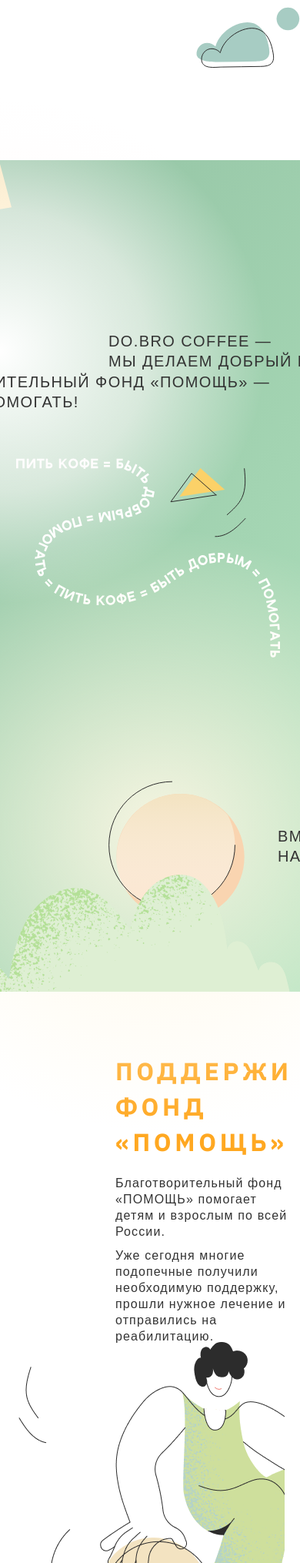
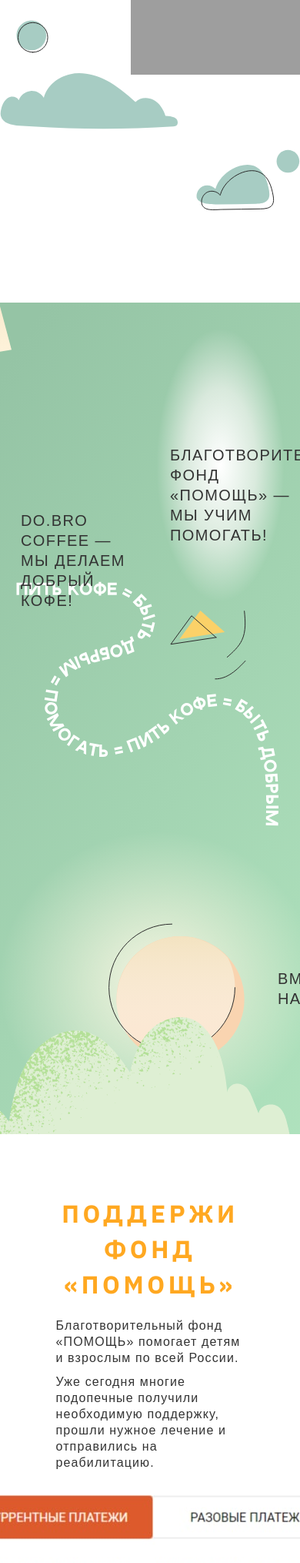
Before and after one commit to dmitrygil1/GH_Landing, a PHP site: page / in a window 390 px wide. Shown: the part 1000-3030 px from the top of the page at 77% size. Run offline with PHP 8.4, Linux system fonts and the light colour scheme; some web fonts are replaced; grey boxes are pictures that could not be loaded.

Commit message:
feat: add adaptive >768px

```diff
--- a/css/style.css
+++ b/css/style.css
@@ -896,6 +896,10 @@
   right: -2%;
 }
 
+svg.intro__wrapper__liltext{
+  display: none;
+}
+
 .footer {
   padding: 50px 0 135px;
   background: -o-linear-gradient(327.08deg, #95C4A5 5.35%, #B1E4BF 108.03%);
@@ -1009,8 +1013,6 @@
           box-shadow: 5px 4px 13px rgba(123, 184, 151, 0.95);
 }
 
-
-
 @media ( max-width: 1440px ) {
   .intro__item.intro__item-2 {
     left: auto;
@@ -1026,4 +1028,85 @@
   .wrapper {
     overflow: hidden;
   }
+  .support__form.js_support_form {
+    min-height: 100vw;
+  }
 }
+
+@media ( max-width: 1230px ) {
+  .support__content {
+    width: 50%;
+    margin: 0px;
+  }
+  .footer {
+    padding-bottom: 5vh;
+  }
+  .intro__wrapper::before {
+    width: 50vw;
+    height: 50vh;
+    top:0;
+  }
+  .intro__wrapper::after {
+    scale: 0.5;
+  }
+  .intro__item.intro__item-2 {
+    width: 40vw;
+  }
+  .intro__item.intro__item-1 {
+    left: 2%;
+    width: 30vw;
+    top: 25%;
+  }
+  .intro__item-1 {
+    top: 20vh;
+  }
+
+  .support__form {
+    margin: 0px;
+  }
+  .intro__item-2 {
+    top: 185px;
+  }
+}
+@media ( max-width: 1000px ) {
+  .header__btn.js_btn_support {
+    margin: 0px 20px 25px 20px;
+  }
+  .support__wrapper {
+    flex-direction: column;
+    align-items: center;
+    background-position:bottom 70px left 65px;
+    height: 1700px;
+    background-image: url("../images/support/adaptive_bg.png");
+    background-size: 580px ;
+  }
+
+  .support-social {
+    flex-direction: column;
+    padding: 180px 0 0 300px;
+  }
+  .support-social__list{
+    margin-left: 0;
+  }
+  .support__content {
+    width: 70%
+  }
+  .support__content .support__title {
+    text-align: center;
+  }
+  .hero__bg img:nth-child(1) {
+    top: 16px;
+    left: 374px;
+  }
+}
+
+  @media (max-width: 770px) {
+    svg.intro__wrapper__bigtext{
+      display: none;
+    }
+    svg.intro__wrapper__liltext{
+      display: block;
+      height: 857px;
+      width: 1099;
+    }
+  }
--- a/index.html
+++ b/index.html
@@ -82,7 +82,7 @@
                     <div class="header__logos">
                         <a class="header__logo" href="#"><img src="./images/logo-1.svg" alt="Лого"></a>
                         <a class="header__logo" href="#"><img src="./images/logo-2.svg" alt="Лого"></a>
-                        <a class="header__logo" href="#"><img src="./images/logo-3.png" alt="Лого"></a>
+                        <a class="header__logo" href="#"><img src="./images/logo-3.svg" alt="Лого"></a>
                     </div>
                 </div>
             </div>
@@ -112,7 +112,7 @@
             <section class="intro">
                 <div class="intro__container">
                     <div class="intro__wrapper">
-                        <svg width="1099" height="857" viewBox="0 0 1099 857" fill="none" xmlns="http://www.w3.org/2000/svg">
+                        <svg class="intro__wrapper__bigtext" width="1099" height="857" viewBox="0 0 1099 857" fill="none" xmlns="http://www.w3.org/2000/svg">
                             <path d="M3.304 17.8003V57.0003H11.536V25.9203H29.064V57.0003H37.296V17.7443L3.304 17.8003Z" fill="white"></path>
                             <path d="M46.5575 17.8003V57.0003H55.4055L73.2695 30.1763V57.0003H81.4455V17.8003H72.5975L54.7895 44.6243V17.8003H46.5575Z" fill="white"></path>
                             <path d="M87.4918 17.8003V25.9203H98.8038V57.0003H106.98V25.9203H118.292V17.8003H87.4918Z" fill="white"></path>
@@ -171,6 +171,57 @@
                             <path d="M1080.27 763.511L1072.15 763.47L1072.09 774.782L1041.01 774.624L1040.97 782.8L1072.05 782.958L1071.99 794.27L1080.11 794.311L1080.27 763.511Z" fill="white"></path>
                             <path d="M1040.49 813.972C1040.31 822.538 1043.99 828.164 1051.83 828.334C1059.67 828.505 1063.77 823.049 1063.95 814.483L1064.06 809.556L1079.79 809.898L1079.97 801.668L1040.78 800.815L1040.49 813.972ZM1048.66 809.221L1056 809.38L1055.89 814.195C1055.8 818.394 1054.42 820.213 1052.01 820.16C1049.49 820.105 1048.47 818.235 1048.56 814.036L1048.66 809.221Z" fill="white"></path>
                         </svg>
+                        <svg class="intro__wrapper__liltext" width="692" height="644" viewBox="0 0 692 644" fill="none" xmlns="http://www.w3.org/2000/svg">
+                            <path d="M2.98142 15.9473V47.4473H9.59642V22.4723H23.6814V47.4473H30.2964V15.9023L2.98142 15.9473Z" fill="white"/>
+                            <path d="M35.7439 15.9473V47.4473H42.8539L57.2089 25.8923V47.4473H63.7789V15.9473H56.6689L42.3589 37.5023V15.9473H35.7439Z" fill="white"/>
+                            <path d="M68.0166 15.9473V22.4723H77.1066V47.4473H83.6766V22.4723H92.7666V15.9473H68.0166Z" fill="white"/>
+                            <path d="M106.585 47.4473C113.47 47.4473 117.925 44.3873 117.925 38.0873C117.925 31.7873 113.47 28.5923 106.585 28.5923H102.625V15.9473H96.01V47.4473H106.585ZM102.625 40.9673V35.0723H106.495C109.87 35.0723 111.355 36.1523 111.355 38.0873C111.355 40.1123 109.87 40.9673 106.495 40.9673H102.625Z" fill="white"/>
+                            <path d="M136.463 47.4023H143.078V37.0073L146.183 33.6773L156.623 47.4473H163.913L150.233 29.4023L162.878 15.9923L155.408 15.9473L143.078 29.1323V15.9473H136.463V47.4023Z" fill="white"/>
+                            <path d="M165.816 31.9223C165.816 40.7423 172.521 47.8973 181.341 47.8973C190.161 47.8973 197.001 40.7423 197.001 31.9223C197.001 22.8323 190.161 15.4973 181.341 15.4973C172.521 15.4973 165.816 22.8323 165.816 31.9223ZM181.341 22.0223C186.516 22.0223 190.431 26.3873 190.431 31.9223C190.431 37.1873 186.516 41.3723 181.341 41.3723C176.166 41.3723 172.386 37.1873 172.386 31.9223C172.386 26.3873 176.166 22.0223 181.341 22.0223Z" fill="white"/>
+                            <path d="M201.07 31.7423C201.07 38.9423 206.695 44.1173 214.165 45.2423V49.2473H220.375V45.2423C227.89 44.1623 233.47 38.9873 233.47 31.7423C233.47 24.4973 227.89 19.2773 220.375 18.1973V14.1473H214.165V18.2423C206.695 19.3673 201.07 24.5423 201.07 31.7423ZM207.19 31.6973C207.19 28.2323 210.475 25.7123 214.165 24.9023V38.5373C210.475 37.7273 207.19 35.1623 207.19 31.6973ZM220.375 24.9473C223.84 25.7573 226.945 28.2773 226.945 31.7423C226.945 35.1623 223.84 37.6823 220.375 38.5373V24.9473Z" fill="white"/>
+                            <path d="M237.466 15.9473V47.4473H260.506V40.9223H244.081V34.9373H258.256V28.3673H244.081V22.4723H260.506V15.9473H237.466Z" fill="white"/>
+                            <path d="M277.532 39.4005L274.498 44.9731L292.125 54.5698L295.159 48.9971L277.532 39.4005ZM282.675 29.9546L279.641 35.5273L297.268 45.1239L300.302 39.5513L282.675 29.9546Z" fill="white"/>
+                            <path d="M323.903 43.9996L301.514 66.1586L310.979 75.7215C314.62 79.3996 319.744 79.1396 323.774 75.1509C327.804 71.1623 328.149 65.882 324.541 62.2359L319.761 57.4064L323.918 53.2912L333.447 62.9181L338.116 58.36L323.903 43.9996ZM310.805 66.27L315.091 62.0282L319.333 66.3139C320.536 67.5292 320.592 69.0569 319.28 70.3548C317.937 71.6843 316.25 71.7711 315.047 70.5557L310.805 66.27Z" fill="white"/>
+                            <path d="M322.283 90.861C324.464 97.3914 328.778 100.648 334.754 98.6519C340.729 96.6562 342.348 91.4186 340.167 84.8882L338.913 81.1321L350.907 77.1265L348.811 70.8521L318.933 80.8306L322.283 90.861ZM329.639 112.885L359.517 102.907L357.435 96.675L327.558 106.654L329.639 112.885ZM327.175 85.0522L332.767 83.1848L333.992 86.8555C335.062 90.0567 334.508 91.8073 332.672 92.4203C330.752 93.0618 329.47 91.9241 328.401 88.7229L327.175 85.0522Z" fill="white"/>
+                            <path d="M358.804 118.843L352.467 117.286L350.298 126.113L326.045 120.155L324.477 126.535L348.731 132.494L346.562 141.321L352.899 142.878L358.804 118.843Z" fill="white"/>
+                            <path d="M316.424 143.894C312.843 149.774 313.139 155.171 318.52 158.447C323.901 161.724 328.947 159.581 332.528 153.7L334.587 150.318L345.387 156.895L348.828 151.245L321.924 134.862L316.424 143.894ZM324.018 143.882L329.053 146.948L327.04 150.253C325.284 153.136 323.59 153.842 321.937 152.836C320.207 151.783 320.25 150.07 322.005 147.187L324.018 143.882Z" fill="white"/>
+                            <path d="M305.256 166.068L300.226 153.637L294.094 156.118L296.812 162.834L278.75 170.143L276.032 163.427L269.942 165.891L274.972 178.322L278.726 176.803L288.229 200.288L305.999 193.098L300.526 174.293C299.188 169.786 301.252 167.688 302.962 166.996L305.256 166.068ZM294.119 170.575C293.773 171.88 293.863 173.542 294.432 175.788L297.962 189.311L291.872 191.775L284.816 174.339L294.119 170.575Z" fill="white"/>
+                            <path d="M274.905 187.466C272.831 178.894 264.632 173.516 256.059 175.59C247.486 177.664 242.52 186.227 244.594 194.799C246.732 203.634 255.105 209.155 263.677 207.081C272.25 205.008 277.042 196.302 274.905 187.466ZM262.143 200.739C257.113 201.956 252.282 198.634 250.98 193.254C249.742 188.137 252.563 183.149 257.593 181.932C262.623 180.715 267.281 183.894 268.519 189.011C269.821 194.391 267.173 199.523 262.143 200.739Z" fill="white"/>
+                            <path d="M243.278 211.298L236.227 180.597L223.113 183.609C218.07 184.767 215.593 189.261 216.862 194.787C218.131 200.313 222.438 203.387 227.438 202.238L234.061 200.718L235.37 206.419L222.169 209.451L223.585 215.82L243.278 211.298ZM231.24 188.437L232.59 194.314L226.713 195.664C225.046 196.047 223.718 195.29 223.305 193.492C222.882 191.65 223.697 190.17 225.363 189.787L231.24 188.437Z" fill="white"/>
+                            <path d="M203.029 188.55L206.016 199.396L201.634 200.603C194.996 202.43 191.573 206.78 193.365 213.288C195.157 219.796 200.372 221.954 207.01 220.126L217.769 217.163L209.407 186.794L203.029 188.55ZM205.364 213.811C202.11 214.707 200.284 213.67 199.747 211.717C199.09 209.331 200.199 207.766 203.453 206.87L207.748 205.687L209.659 212.629L205.364 213.811Z" fill="white"/>
+                            <path d="M172.218 198.089C165.82 200.635 162.813 205.125 165.142 210.979C167.471 216.833 172.792 218.154 179.189 215.608L182.868 214.144L187.544 225.893L193.69 223.447L182.043 194.179L172.218 198.089ZM150.643 206.675L162.29 235.943L168.394 233.513L156.747 204.246L150.643 206.675ZM178.293 202.646L180.472 208.123L176.877 209.554C173.741 210.802 171.962 210.348 171.246 208.55C170.498 206.668 171.561 205.325 174.697 204.077L178.293 202.646Z" fill="white"/>
+                            <path d="M160.333 235.794L141.301 210.694L136.03 214.691L147.014 229.177L129.002 220.02L123.552 224.152L127.508 243.968L116.524 229.481L111.253 233.478L130.285 258.578L135.843 254.364L130.518 227.68L154.775 240.008L160.333 235.794Z" fill="white"/>
+                            <path d="M106.232 257.518L100.722 254.372L90.7703 271.801L96.2804 274.948L106.232 257.518ZM115.572 262.851L110.061 259.705L100.11 277.134L105.62 280.28L115.572 262.851Z" fill="white"/>
+                            <path d="M110.148 295.218L79.0489 290.211L77.9973 296.741L102.655 300.712L100.416 314.617L75.7584 310.647L74.7068 317.178L105.851 322.193L110.148 295.218Z" fill="white"/>
+                            <path d="M89.6173 323.172C80.878 324.362 74.6933 331.971 75.8836 340.711C77.0739 349.45 85.0865 355.262 93.8259 354.072C102.833 352.845 109.178 345.078 107.987 336.338C106.797 327.599 98.6242 321.945 89.6173 323.172ZM101.522 337.219C102.22 342.346 98.4236 346.815 92.9392 347.562C87.7224 348.272 83.0473 344.958 82.3489 339.83C81.6505 334.703 85.2871 330.392 90.504 329.682C95.9883 328.935 100.824 332.091 101.522 337.219Z" fill="white"/>
+                            <path d="M108.503 350.729L80.5757 365.3L83.6357 371.165L99.7537 362.755L87.7156 378.984L90.8796 385.049L111.078 384.459L94.9595 392.868L98.0195 398.733L125.947 384.162L122.72 377.978L95.5214 378.769L111.729 356.913L108.503 350.729Z" fill="white"/>
+                            <path d="M115.345 395.099C109.16 401.386 108.922 411.189 115.21 417.374C121.497 423.56 131.391 423.256 137.576 416.968C143.951 410.488 144.219 400.463 137.931 394.277C131.644 388.092 121.72 388.619 115.345 395.099ZM133.356 398.929C137.045 402.558 136.774 408.415 132.893 412.361C129.201 416.114 123.475 416.352 119.786 412.723C116.096 409.094 116.337 403.459 120.029 399.706C123.911 395.76 129.666 395.3 133.356 398.929Z" fill="white"/>
+                            <path d="M149.788 405.795L132.404 432.064L137.92 435.715L151.703 414.887L162.248 421.866L165.849 416.424L149.788 405.795Z" fill="white"/>
+                            <path d="M159.432 448.426L164.293 443.201L175.736 447.794L175.635 454.93L181.9 457.444L182.315 423.668L176.218 421.221L153.168 445.912L159.432 448.426ZM175.931 430.755L175.786 440.783L169.104 438.101L175.931 430.755Z" fill="white"/>
+                            <path d="M191.23 427.274L190.067 433.695L199.011 435.315L194.561 459.89L201.026 461.061L205.476 436.485L214.421 438.105L215.583 431.685L191.23 427.274Z" fill="white"/>
+                            <path d="M226.229 463.227C233.113 463.277 237.59 460.249 237.636 453.949C237.681 447.649 233.25 444.422 226.365 444.373L222.405 444.344L222.496 431.699L215.881 431.652L215.654 463.151L226.229 463.227ZM222.315 456.719L222.358 450.824L226.228 450.852C229.603 450.876 231.08 451.967 231.066 453.902C231.051 455.927 229.56 456.771 226.185 456.747L222.315 456.719Z" fill="white"/>
+                            <path d="M256.025 450.752L257.278 456.972L276.953 453.006L275.699 446.786L256.025 450.752ZM253.9 440.209L255.153 446.429L274.828 442.463L273.574 436.243L253.9 440.209Z" fill="white"/>
+                            <path d="M285.279 422.639L296.593 452.037L302.767 449.661L293.796 426.353L306.941 421.294L315.912 444.602L322.085 442.226L310.755 412.786L285.279 422.639Z" fill="white"/>
+                            <path d="M314.993 411.109L329.716 438.956L336.001 435.633L338.618 409.868L348.692 428.924L354.5 425.854L339.778 398.006L333.492 401.329L330.916 427.073L320.841 408.017L314.993 411.109Z" fill="white"/>
+                            <path d="M340.697 397.215L344.483 402.529L351.886 397.255L366.377 417.596L371.728 413.784L357.237 393.443L364.641 388.169L360.855 382.855L340.697 397.215Z" fill="white"/>
+                            <path d="M390.555 399.236C395.903 394.9 397.436 389.718 393.469 384.824C389.502 379.93 384.029 380.254 378.681 384.59L375.605 387.084L367.641 377.261L362.503 381.427L382.34 405.896L390.555 399.236ZM383.398 396.696L379.685 392.117L382.692 389.68C385.313 387.555 387.147 387.458 388.365 388.962C389.641 390.535 389.026 392.134 386.404 394.259L383.398 396.696Z" fill="white"/>
+                            <path d="M413.026 380.514L418.245 376.45L411.859 368.248L412.263 363.713L428.96 368.163L434.712 363.684L412.832 357.852L414.569 339.502L408.648 344.056L407.02 362.035L398.92 351.632L393.7 355.696L413.026 380.514Z" fill="white"/>
+                            <path d="M427.646 349.293C432.195 356.85 441.629 359.523 449.186 354.974C456.742 350.426 458.913 340.768 454.365 333.212C449.677 325.423 440.034 322.666 432.477 327.215C424.921 331.763 422.959 341.505 427.646 349.293ZM435.842 332.805C440.276 330.136 445.881 331.857 448.736 336.6C451.451 341.111 450.255 346.715 445.821 349.384C441.387 352.052 435.99 350.416 433.275 345.905C430.421 341.163 431.408 335.474 435.842 332.805Z" fill="white"/>
+                            <path d="M457.661 331.064C459.993 337.877 466.99 340.952 474.422 339.597L475.719 343.387L481.594 341.376L480.298 337.587C487.058 334.132 490.662 327.429 488.316 320.574C485.97 313.719 479.001 310.587 471.541 311.999L470.23 308.167L464.354 310.177L465.68 314.052C458.977 317.535 455.33 324.252 457.661 331.064ZM463.437 329.04C462.315 325.762 464.607 322.314 467.836 320.353L472.251 333.254C468.498 333.682 464.559 332.319 463.437 329.04ZM473.726 318.385C477.267 318.029 481.021 319.408 482.143 322.687C483.25 325.922 481.128 329.312 478.127 331.243L473.726 318.385Z" fill="white"/>
+                            <path d="M492.174 304.133L495.559 335.45L518.466 332.975L517.764 326.488L501.435 328.252L500.791 322.302L514.884 320.779L514.178 314.247L500.085 315.77L499.452 309.909L515.782 308.144L515.081 301.657L492.174 304.133Z" fill="white"/>
+                            <path d="M534.602 322.827L533.459 329.069L553.201 332.684L554.344 326.443L534.602 322.827ZM536.54 312.248L535.397 318.49L555.138 322.105L556.282 315.864L536.54 312.248Z" fill="white"/>
+                            <path d="M580.557 314.018L564.068 340.858L575.533 347.901C579.942 350.61 584.858 349.141 587.826 344.31C590.794 339.479 589.876 334.268 585.505 331.582L579.716 328.025L582.778 323.041L594.319 330.131L597.773 324.595L580.557 314.018ZM573.12 338.761L576.277 333.623L581.414 336.78C582.871 337.675 583.288 339.146 582.322 340.718C581.333 342.328 579.715 342.813 578.258 341.918L573.12 338.761Z" fill="white"/>
+                            <path d="M591.591 360.744C596.069 365.974 601.291 367.369 606.076 363.272C610.862 359.175 610.392 353.713 605.915 348.482L603.34 345.474L612.946 337.251L608.644 332.226L584.714 352.711L591.591 360.744ZM606.692 378.384L630.621 357.899L626.349 352.908L602.419 373.393L606.692 378.384ZM593.939 353.522L598.417 349.688L600.934 352.628C603.129 355.192 603.274 357.022 601.804 358.281C600.266 359.598 598.65 359.026 596.455 356.462L593.939 353.522Z" fill="white"/>
+                            <path d="M635.748 366.691L629.947 369.678L634.108 377.759L611.903 389.191L614.91 395.032L637.115 383.601L641.276 391.683L647.077 388.696L635.748 366.691Z" fill="white"/>
+                            <path d="M623.21 414.761C625.537 421.241 629.922 424.4 635.851 422.272C641.781 420.143 643.283 414.871 640.957 408.391L639.619 404.663L651.52 400.391L649.285 394.165L619.638 404.808L623.21 414.761ZM627.972 408.844L633.52 406.853L634.827 410.495C635.968 413.672 635.453 415.434 633.632 416.088C631.726 416.772 630.419 415.663 629.279 412.487L627.972 408.844Z" fill="white"/>
+                            <path d="M636.948 437.142L623.814 439.849L625.149 446.328L632.245 444.865L636.178 463.949L629.082 465.411L630.408 471.846L643.542 469.139L642.725 465.173L667.538 460.059L663.669 441.283L644.185 443.277C639.51 443.781 637.82 441.373 637.447 439.566L636.948 437.142ZM639.373 448.91C640.594 449.485 642.246 449.696 644.557 449.541L658.495 448.506L659.821 454.941L641.398 458.738L639.373 448.91Z" fill="white"/>
+                            <path d="M653.267 471.065C644.514 472.147 638.235 479.68 639.317 488.433C640.399 497.186 648.339 503.097 657.093 502.015C666.114 500.9 672.555 493.211 671.472 484.458C670.39 475.705 662.288 469.95 653.267 471.065ZM664.997 485.259C665.632 490.395 661.78 494.815 656.287 495.494C651.061 496.14 646.428 492.768 645.793 487.633C645.158 482.497 648.848 478.232 654.073 477.586C659.566 476.907 664.362 480.123 664.997 485.259Z" fill="white"/>
+                            <path d="M673.4 506.277L641.978 508.486L642.921 521.908C643.284 527.07 647.34 530.213 652.996 529.816C658.652 529.418 662.356 525.639 661.996 520.521L661.52 513.743L667.355 513.333L668.305 526.845L674.817 526.432L673.4 506.277ZM648.951 514.627L654.966 514.204L655.389 520.219C655.509 521.925 654.555 523.12 652.715 523.249C650.829 523.382 649.493 522.348 649.374 520.642L648.951 514.627Z" fill="white"/>
+                            <path d="M643.939 540.974L655.182 540.579L655.342 545.121C655.583 552.002 659.023 556.339 665.769 556.102C672.515 555.865 675.821 551.29 675.579 544.41L675.187 533.257L643.706 534.364L643.939 540.974ZM669.055 544.549C669.173 547.922 667.742 549.458 665.718 549.529C663.244 549.616 661.978 548.175 661.859 544.802L661.703 540.35L668.898 540.097L669.055 544.549Z" fill="white"/>
+                            <path d="M644.656 572.423C644.661 579.308 647.724 583.761 654.024 583.757C660.324 583.753 663.516 579.295 663.511 572.41L663.509 568.45L676.154 568.442L676.149 561.827L644.649 561.848L644.656 572.423ZM644.671 595.643L676.171 595.622L676.167 589.052L644.667 589.073L644.671 595.643ZM651.134 568.459L657.029 568.455L657.031 572.325C657.033 575.7 655.954 577.185 654.019 577.187C651.994 577.188 651.138 575.704 651.136 572.329L651.134 568.459Z" fill="white"/>
+                            <path d="M676.023 601.911L644.529 601.308L644.402 607.922L662.579 608.27L644.233 616.74L644.102 623.579L662.11 632.745L643.934 632.397L643.807 639.011L675.301 639.614L675.435 632.64L651.187 620.294L675.889 608.884L676.023 601.911Z" fill="white"/>
+                        </svg>
+
                         <div class="intro__item intro__item-1">
                             DO.BRO COFFEE&nbsp;—
                             Мы&nbsp;делаем добрый кофе!
```
Also changed, not shown: images/logo-3.png (deleted), images/logo-3.svg (added), images/support/adaptive_bg.png (added).
